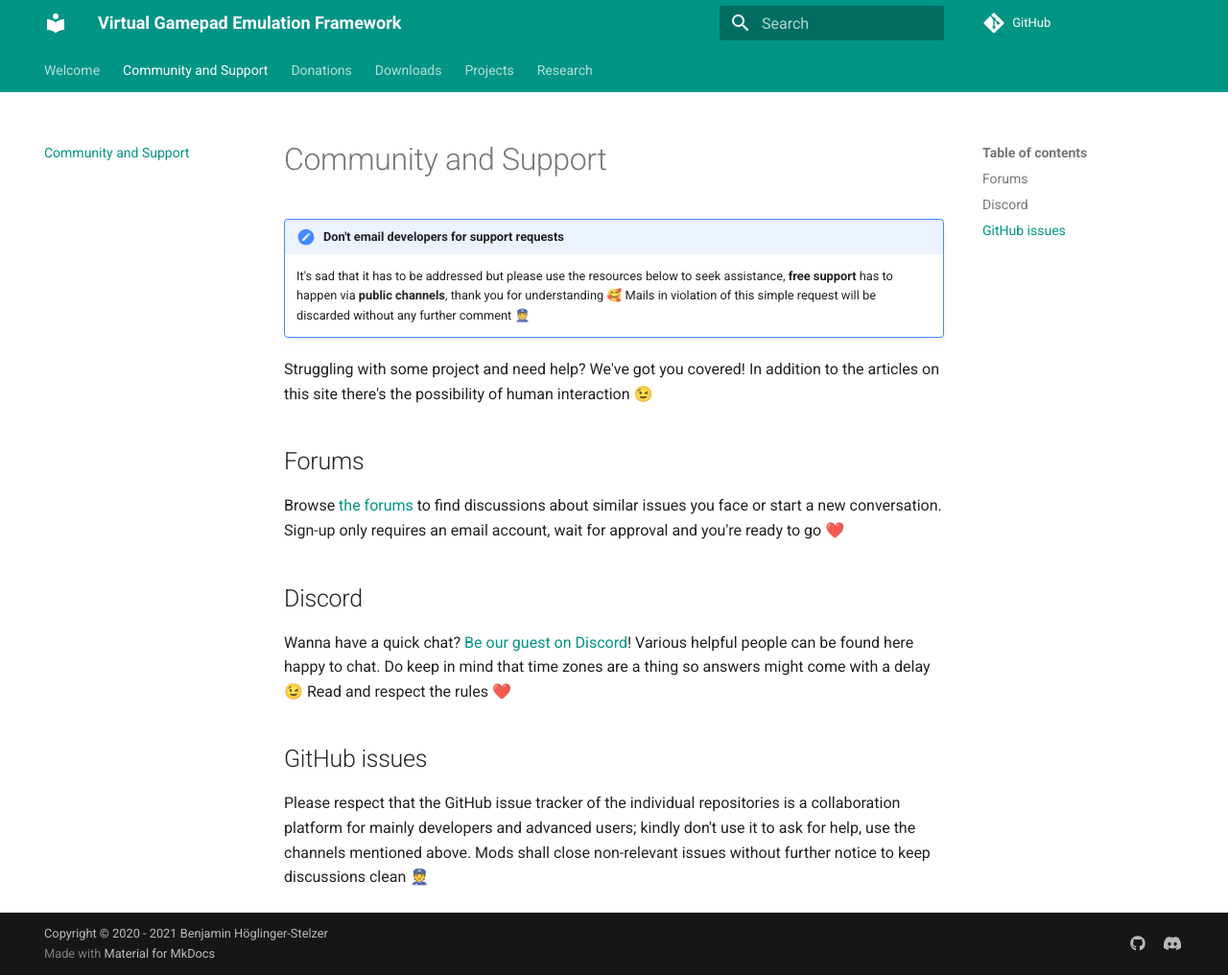
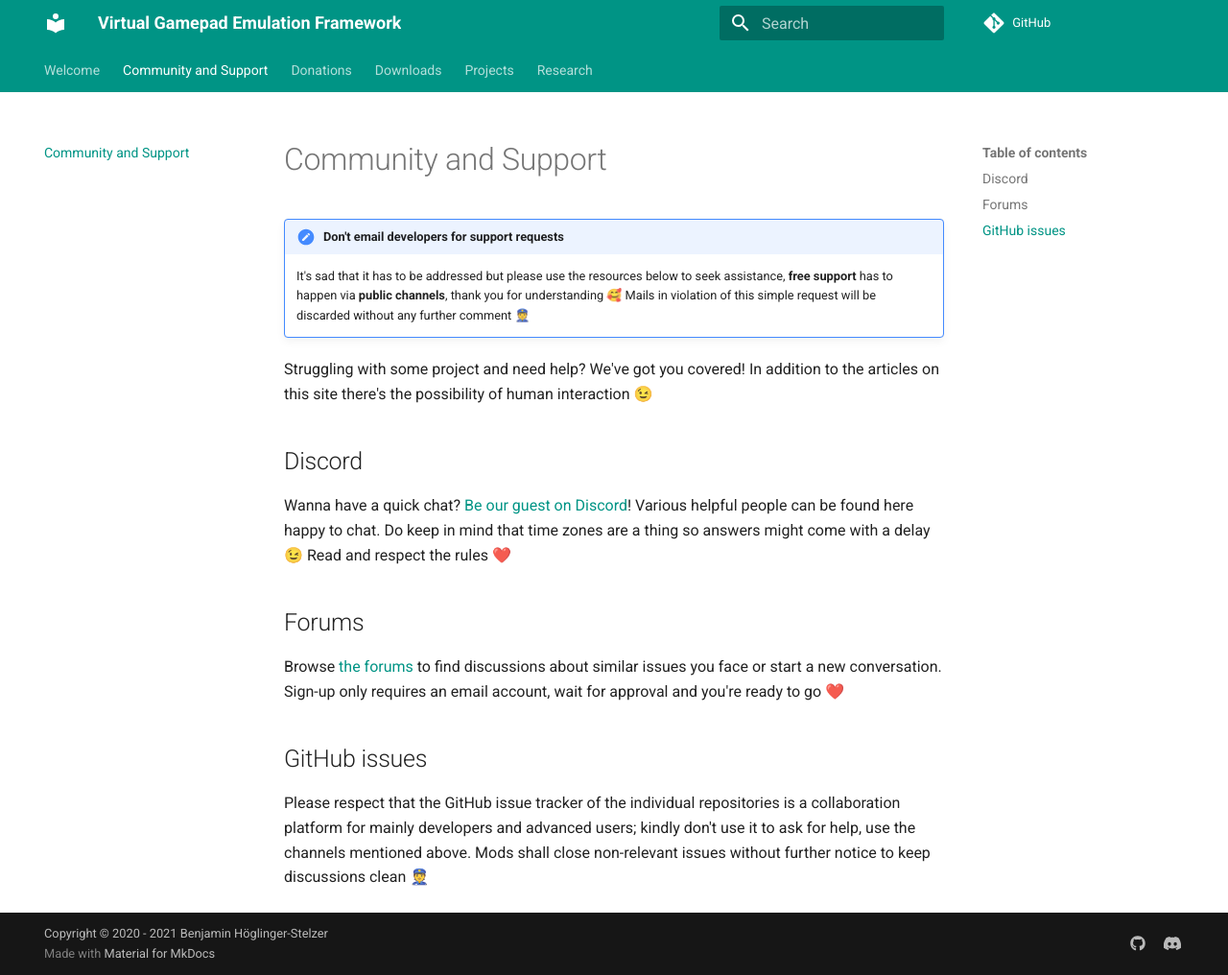
Before and after one commit to nefarius/ViGEm.github.io, an MkDocs documentation site: the page built from docs/Community-Support.md, in a window 1280 px wide and 1016 px high. Shown: the whole window at 96% size. Built offline with MkDocs 1.6.1 and Material for MkDocs 9.7.7, drawn with Linux system fonts in a browser that asks for light colours; comment, search, counter and statistics services are not loaded.

```diff
--- a/docs/Community-Support.md
+++ b/docs/Community-Support.md
@@ -5,14 +5,14 @@
 
 Struggling with some project and need help? We've got you covered! In addition to the articles on this site there's the possibility of human interaction 😉
 
+## Discord
+
+Wanna have a quick chat? [Be our guest on Discord](https://discord.vigem.org)! Various helpful people can be found here happy to chat. Do keep in mind that time zones are a thing so answers might come with a delay 😉 Read and respect the rules ❤️
+
 ## Forums
 
 Browse [the forums](https://forums.vigem.org/) to find discussions about similar issues you face or start a new conversation. Sign-up only requires an email account, wait for approval and you're ready to go ❤️
 
-## Discord
-
-Wanna have a quick chat? [Be our guest on Discord](https://discord.vigem.org)! Various helpful people can be found here happy to chat. Do keep in mind that time zones are a thing so answers might come with a delay 😉 Read and respect the rules ❤️
-
 ## GitHub issues
 
 Please respect that the GitHub issue tracker of the individual repositories is a collaboration platform for mainly developers and advanced users; kindly don't use it to ask for help, use the channels mentioned above. Mods shall close non-relevant issues without further notice to keep discussions clean 👮
```
